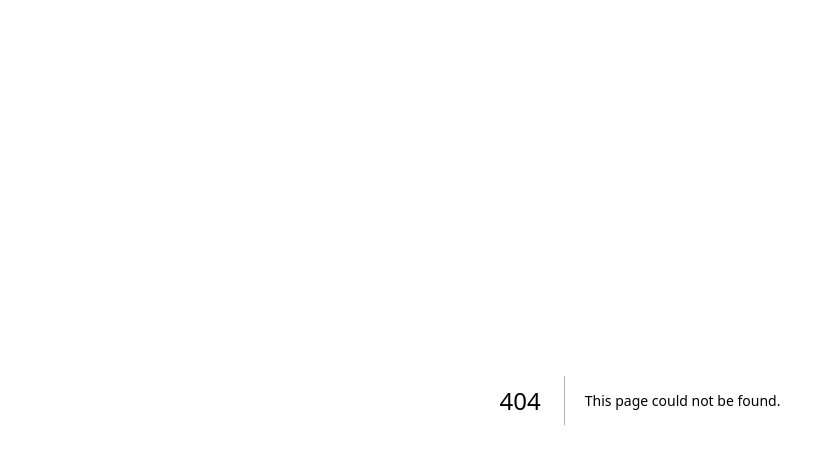
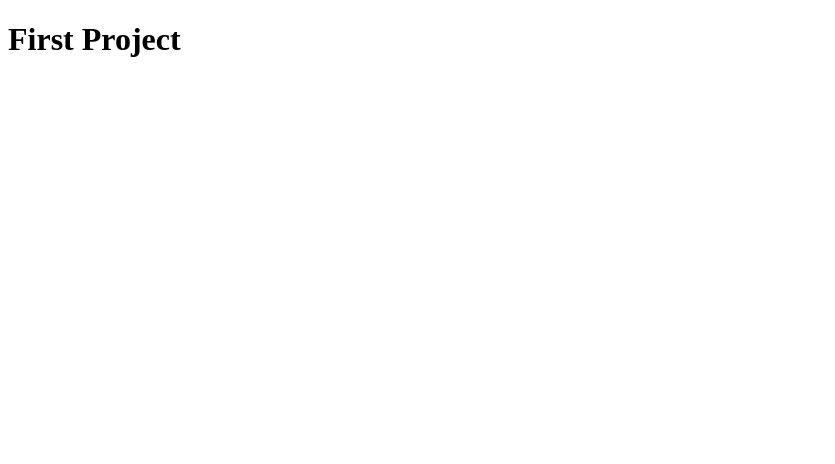
Before and after one commit to IanMcM89/portfolio, a Next.js app: page /projects/project-1 in a window 1280 px wide. Before the commit this address had no page. Shown: the top 464 px of the page, without its empty margins (0-835 px from the left). Built offline with nearby package versions, Linux system fonts and the light colour scheme.

Commit message:
add projects directory

```diff
--- a/pages/index.js
+++ b/pages/index.js
@@ -11,7 +11,7 @@
 
       <main>
         <h1 className={styles.title}>
-          Welcome to <a href="https://nextjs.org">Next.js!</a>
+          Learn <a href="https://nextjs.org">Next.js!</a>
         </h1>
 
         <p className={styles.description}>
--- /dev/null
+++ b/pages/projects/project-1.js
@@ -0,0 +1,3 @@
+export default function FirstPost() {
+  return <h1>First Project</h1>;
+}
```
